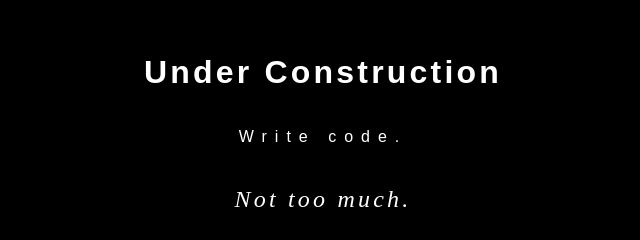
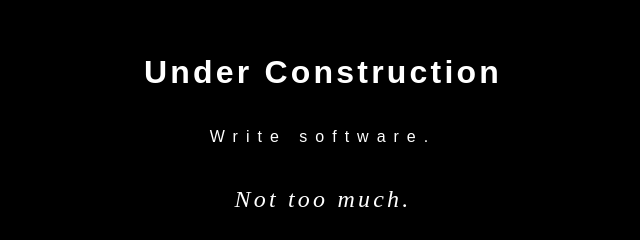
Before and after one commit to pckilgore/blog, a plain HTML site: page public/index.html in a window 1280 px wide. Shown: the part 248-488 px from the top of the page, 317-957 px from the left. Drawn offline with Linux system fonts and the light colour scheme; files that its build step writes are made by us from their sources.

```diff
--- a/public/index.html
+++ b/public/index.html
@@ -4,6 +4,9 @@
 <head>
   <meta charset="UTF-8">
   <title>Thoughts</title>
+  <meta name="description" content="Writing on software engineering, functional programming, and software companies">
+  <meta name="author" content="Patrick Kilgore">
+  <meta name="keywords" content="software,functional programming,OCaml,Reason,Rust,Roc,Rescript,web development">
   <meta name="viewport" content="width=device-width, initial-scale=1.0">
   <meta name="theme-color" content="black">
   <link href="static/css/style.css" rel="stylesheet">
@@ -12,7 +15,7 @@
 <body>
   <main>
     <h1>Under Construction</h1>
-    <p class="xl">Write code.</p>
+    <p class="xl">Write software.</p>
     <p class="em">Not too much.</p>
     <p class="l">Mostly FP.</p>
   </main>
```
Also changed, not shown: 4 other files.
